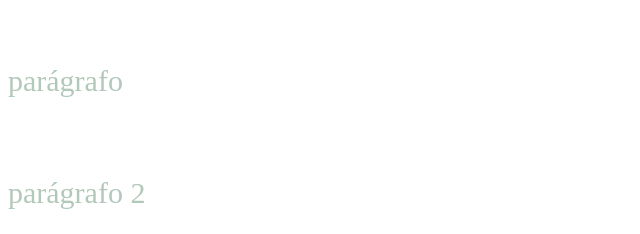
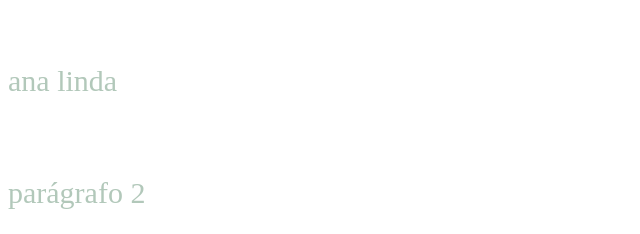
Before and after one commit to anaclaraprimon/1maanaclarapc, a plain HTML site: page index.html in a window 1280 px wide. Shown: the part 236-470 px from the top of the page, 0-640 px from the left. Drawn offline with Linux system fonts and the light colour scheme.

Commit message:
Update index.html

```diff
--- a/index.html
+++ b/index.html
@@ -25,7 +25,7 @@ Colégio Estadual Newton Guimarães
 
 <br>
 
-<p> parágrafo</p>
+<p> ana linda</p>
 
 <br>
 
```
